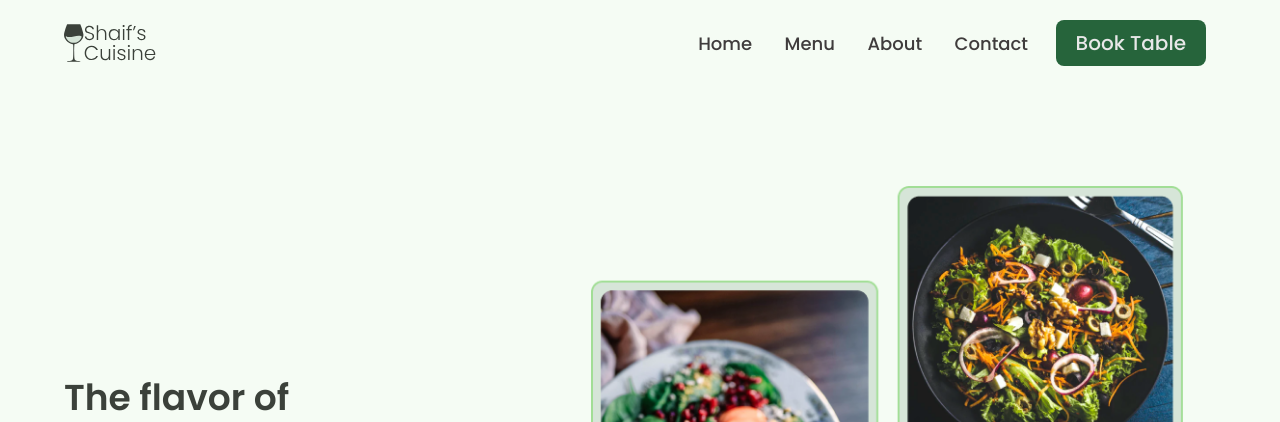
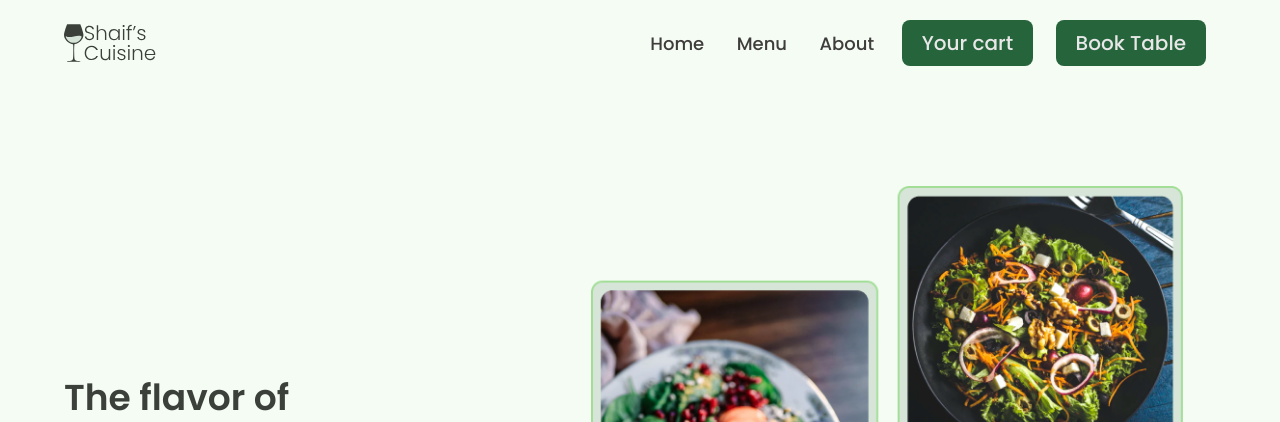
Before and after one commit to Abhishekkute234/Restaurant_management_system_flask, a Flask app: page / in a window 1280 px wide. Shown: the top 422 px of the page. Run offline with Flask 3, Linux system fonts and the light colour scheme.

Commit message:
upadte the code

```diff
--- a/app.py
+++ b/app.py
@@ -84,9 +84,9 @@ def booking():
 
     return render_template('booking.html')  # Render booking form on GET request
 
-@app.route('/contact')
-def contact_page():
-    return render_template('contact.html')
+@app.route('/cart')
+def cart_page():
+    return render_template('cart.html')
 
 @app.route('/menu')
 def menu_page():
--- a/templates/contact.html
+++ b/templates/cart.html
@@ -93,8 +93,8 @@
                   >
                 </li>
                 <li>
-                  <a class="nav__link" href="{{ url_for('contact_page') }}"
-                    >Contact</a
+                  <a class="btn primary-btn" href="{{ url_for('cart_page') }}"
+                    >Your Cart</a
                   >
                 </li>
                 <li>
--- a/templates/index.html
+++ b/templates/index.html
@@ -93,8 +93,8 @@
                   >
                 </li>
                 <li>
-                  <a class="nav__link" href="{{ url_for('contact_page') }}"
-                    >Contact</a
+                  <a class="btn primary-btn" href="{{ url_for('cart_page') }}"
+                    >Your cart</a
                   >
                 </li>
                 <li>
@@ -354,7 +354,7 @@
               Book your private event or corporate function at Shaif's cuisine
               to experience a truly unique experience.
             </p>
-            <a href="./contact.html" class="btn primary-btn">Contact Now</a>
+            <a href="./cart.html" class="btn primary-btn">Your cart</a>
           </div>
         </div>
       </div>
@@ -603,7 +603,7 @@
                 <a href="./about.html">About Us</a>
               </li>
               <li>
-                <a href="./contact.html">contact Us</a>
+                <a href="./cart.html">your cart</a>
               </li>
               <li>
                 <a href="#">Privacy Policy</a>
@@ -614,7 +614,7 @@
             <h3 class="footer__text__title">Support</h3>
             <ol class="footer__text">
               <li>
-                <a href="#">Contact</a>
+                <a href="#">Cart</a>
               </li>
               <li>
                 <a href="#">Support Center</a>
```
Also changed, not shown: templates/about.html (+4 -4 lines), templates/booking.html (+4 -4 lines), templates/menu.html (+4 -4 lines), instance/booking.db.
